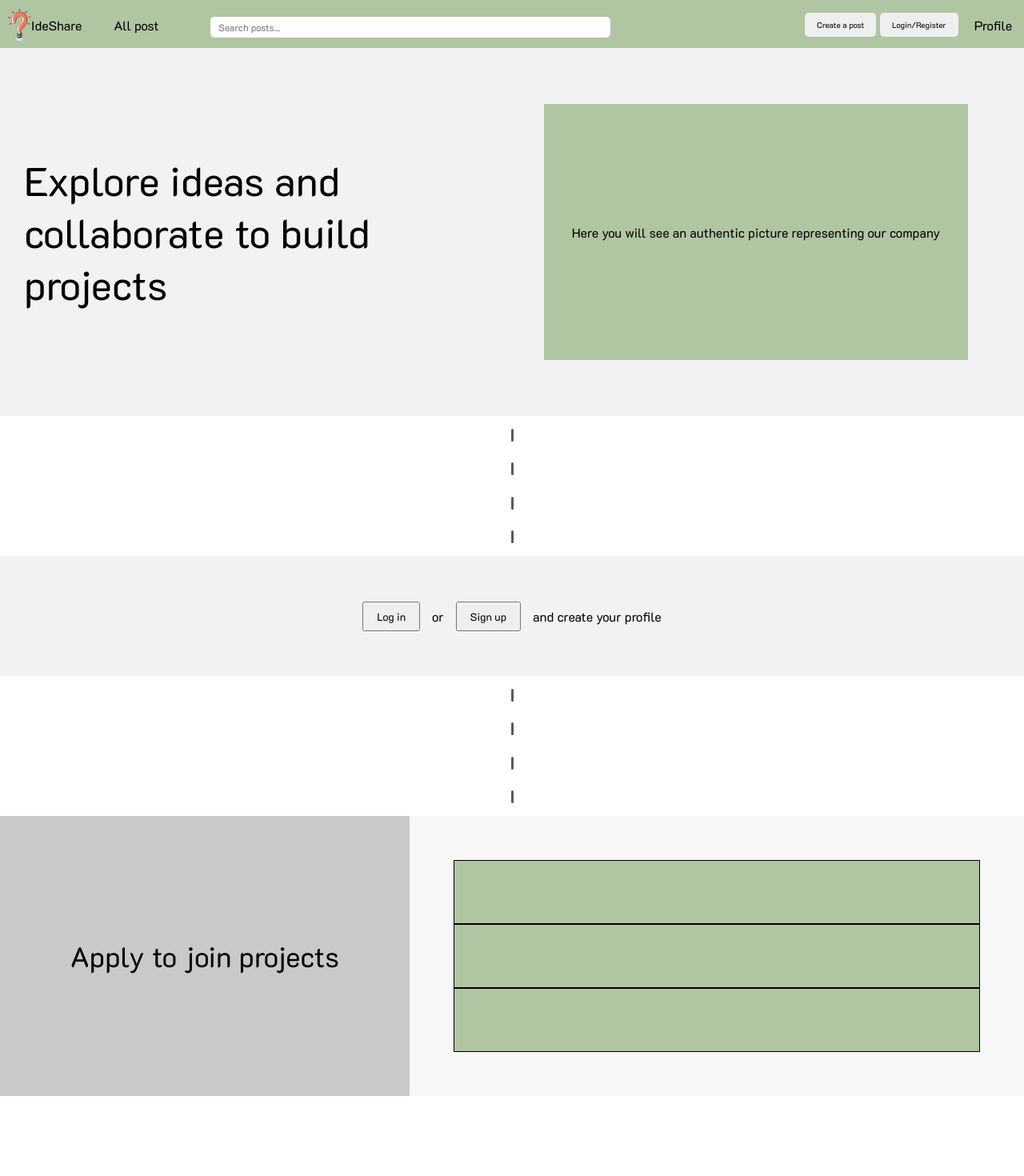
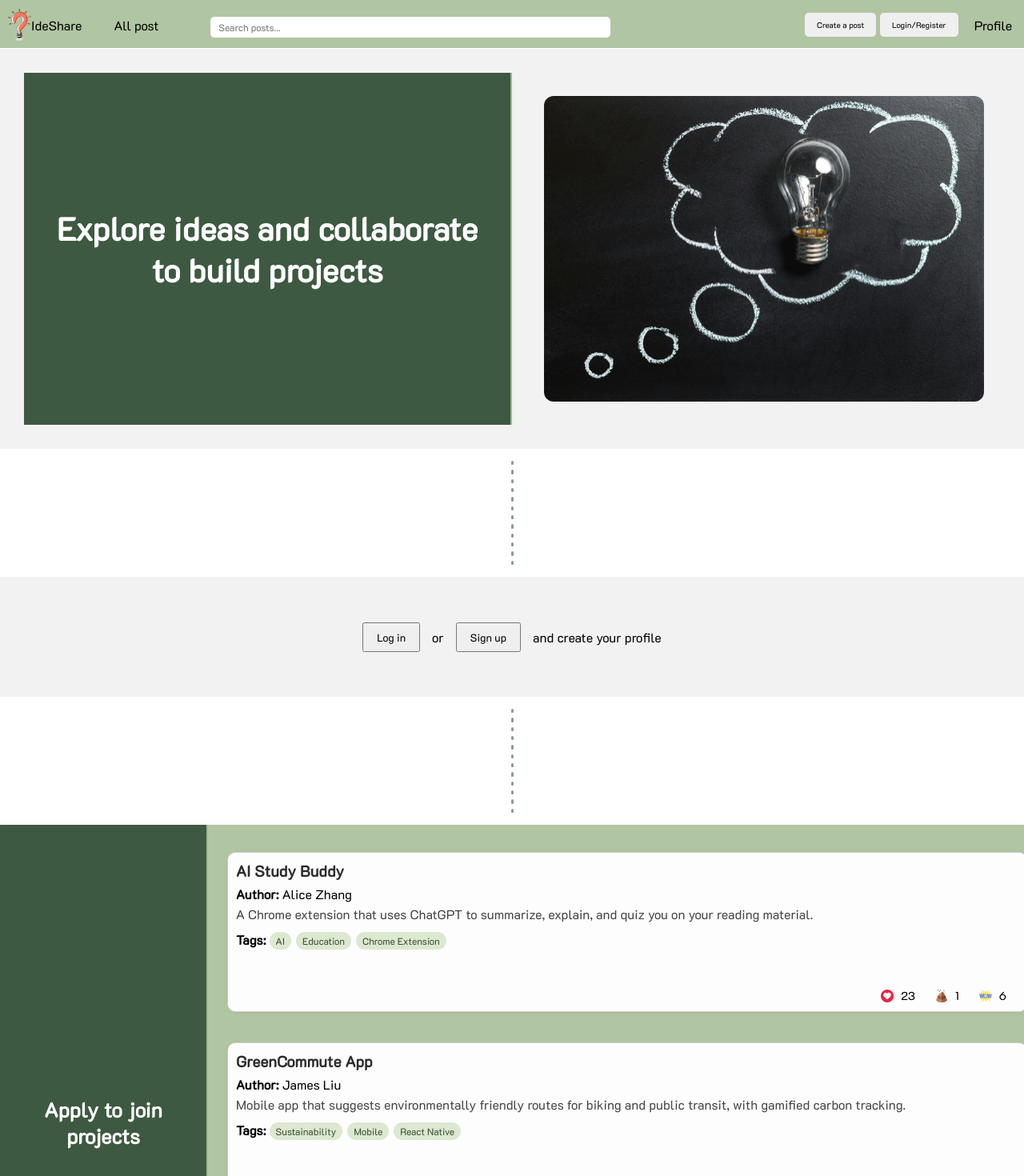
Before and after one commit to Sflegioner/IdeShare, a React (Create React App) app in the folder ClientSide/my-app/: page / in a window 1280 px wide. Shown: the top 1470 px of the page at 80% size. Before the commit the page ends 1370 px from the top, so only its background shows below. Built offline with nearby package versions, Linux system fonts and the light colour scheme.

Commit message:
Changed main oage design

```diff
--- a/ClientSide/my-app/src/page_styles/main_page.css
+++ b/ClientSide/my-app/src/page_styles/main_page.css
@@ -143,59 +143,84 @@
 }
 
 .block-one .section-left {
-    float: left;
   width: 50%;
-    display: inline-block;
-    height: 400px;
   display: flex;
   align-items: center;
-    font-size: 50px;
+  justify-content: center;
+  text-align: center;
+  font-size: 40px;
+  padding: 20px;
+  box-sizing: border-box;
 }
 
 .block-one .section-right {
   width: 50%;
-    height: 400px;
-    display: inline-block;
-    padding: 40px;
+  padding: 20px;
+  box-sizing: border-box;
+  display: flex;
+  justify-content: center;
+  align-items: center;
 }
 
 .block-one {
+  width: 100%; /* fill full width */
+  margin: 0 auto; /* center horizontally if max-width set */
+  box-sizing: border-box;
+  display: flex;
+  justify-content: space-between;
+  align-items: stretch; /* match height */
+  height: 500px; /* fixed height for layout */
   padding: 30px;
   background-color: #f3f2f2;
+  gap: 20px;
 }
 
+/*picture*/
+
 .picture {
+  width: 100%;
+  height: 100%;
+  overflow: hidden;
   display: flex;
-    height: 100%;
-    width: 100%;
-    background-color: #b0c5a2;
+  align-items: center;
   justify-content: center;
-    align-items: center;
 }
+
+.picture-img {
+  max-width: 100%;
+  max-height: 100%;
+  object-fit: contain; /* or 'cover' if you want full fill */
+  border-radius: 12px;
+  display: block;
+}
+/*picture*/
+
+/*dots*/
 
 .dotted-container {
   display: flex;
   flex-direction: column;
   align-items: center;
-    /* Aligns dots in the center */
-    gap: 10px;
-    /* Controls spacing between dots */
-    height: 175px;
-    /* Length of the entire line */
-    justify-content: space-evenly;
-    /* Distributes dots evenly */
+  gap: 6px; /* tighter spacing */
+  height: 160px;
+  justify-content: center;
+  padding: 15px 0;
 }
 
 .dot {
-    border-radius: 3px;
-    opacity: 65%;
   width: 3px;
-    /* Thickness of the line */
-    height: 16px;
-    /* Height of each dot */
-    background-color: black;
-    /* Dot color */
+  height: 8px;
+  border-radius: 4px;
+  background-color: #3e5941; /* matches your theme */
+  opacity: 0.6;
+  transition: opacity 0.2s ease;
 }
+
+.dot:hover {
+  opacity: 1;
+}
+
+/*dots_*/
 
 .authenticate {
   background-color: #f3f2f2;
@@ -212,33 +237,125 @@
   padding: 8px 16px;
 }
 
-.block-three .section-left {
-    float: left;
-    width: 40%;
-    height: 350px;
-    background-color: rgb(201, 201, 201);
-    font-size: 35px;
-    text-align: center;
-    align-content: center;
+/* here */
+.block-three {
+  display: flex;
+  background-color: #b0c5a2; /* your primary */
+  overflow: hidden;
+  box-shadow: 0 4px 12px rgba(0, 0, 0, 0.08);
+  flex-wrap: wrap;
 }
 
-.block-three .section-right {
-    float: right;
-    width: 60%;
-    height: 350px;
-    background-color: rgb(247, 247, 247);
-    padding: 55px;
+/* === LEFT LABEL SECTION === */
+.section-left {
+  background-color: #3e5941;
+  color: white;
+  padding: 40px 20px;
+  font-size: 1.6rem;
+  font-weight: 600;
+  width: 260px;
+  display: flex;
+  align-items: center;
+  justify-content: center;
+  text-align: center;
+  border-right: 2px solid #a0b792;
 }
 
+/* === RIGHT POSTS SECTION === */
+.section-right {
+  flex: 1;
+  padding: 24px;
+  box-sizing: border-box;
+  max-height: none;
+  overflow-y: auto;
+}
+
+/* === POSTS CONTAINER === */
 .project-container {
   display: flex;
-    height: 100%;
-    width: 100%;
-    background-color: #b0c5a2;
   flex-direction: column;
+  gap: 18px;
 }
 
-.project-container .container {
-    flex: 1;
-    border: 0.5px solid black;
+/* === INDIVIDUAL POST === */
+.post-body {
+  background: #fdfdfd;
+  border: 1px solid #d8e2cc;
+  border-left: 6px solid #8ea989;
+  border-radius: 10px;
+  padding: 14px 18px;
+  box-shadow: 0 1px 5px rgba(0, 0, 0, 0.05);
+  transition: transform 0.15s ease-in-out;
 }
+.post-body:hover {
+  transform: translateY(-2px);
+}
+
+/* === TITLES & TEXT === */
+.post-title {
+  font-size: 1.2rem;
+  margin: 0 0 6px;
+  color: #2d2d2d;
+}
+
+.post-description {
+  margin: 4px 0 10px;
+  color: #444;
+}
+
+/* === REACTIONS BAR === */
+.ul-reactions {
+  list-style: none;
+  display: flex;
+  gap: 10px;
+  padding: 0;
+  margin: 6px 0;
+}
+
+.reaction-item {
+  display: flex;
+  align-items: center;
+  gap: 4px;
+  font-size: 0.9rem;
+}
+
+/* === TAGS === */
+.tags-container {
+  margin-top: 6px;
+}
+
+.tag-item {
+  background-color: #dce8d0;
+  color: #3a4d37;
+  padding: 3px 8px;
+  margin: 2px 6px 2px 0;
+  border-radius: 12px;
+  font-size: 12px;
+  display: inline-block;
+}
+
+/* === VOTING === */
+.ContainerRate {
+  display: flex;
+  align-items: center;
+  justify-content: center;
+  gap: 12px;
+  margin-top: 10px;
+}
+
+.vote-button {
+  background: none;
+  border: none;
+  font-size: 1.3rem;
+  cursor: pointer;
+  color: #3e5941;
+  transition: color 0.2s;
+}
+.vote-button:hover {
+  color: #2d3d2a;
+}
+
+.vote-count {
+  font-weight: 600;
+  font-size: 1rem;
+}
--- a/ClientSide/my-app/src/pages/main_page.tsx
+++ b/ClientSide/my-app/src/pages/main_page.tsx
@@ -1,6 +1,39 @@
 import React from "react";
-import '../page_styles/main_page.css'
+import "../page_styles/main_page.css";
 export const MainPage = () => {
+  const examplePosts = [
+    {
+      id: "1",
+      title: "AI Study Buddy",
+      user_author: "Alice Zhang",
+      short_description:
+        "A Chrome extension that uses ChatGPT to summarize, explain, and quiz you on your reading material.",
+      reaction: { likes: 23, dislikes: 1, wow_reactions: 6 },
+      tags: ["AI", "Education", "Chrome Extension"],
+      rate: 17,
+    },
+    {
+      id: "2",
+      title: "GreenCommute App",
+      user_author: "James Liu",
+      short_description:
+        "Mobile app that suggests environmentally friendly routes for biking and public transit, with gamified carbon tracking.",
+      reaction: { likes: 15, dislikes: 2, wow_reactions: 8 },
+      tags: ["Sustainability", "Mobile", "React Native"],
+      rate: 21,
+    },
+    {
+      id: "3",
+      title: "SkillSwap Platform",
+      user_author: "Maria Gonzalez",
+      short_description:
+        "A web platform where people can trade skills — e.g., coding lessons for language tutoring.",
+      reaction: { likes: 30, dislikes: 0, wow_reactions: 12 },
+      tags: ["Web", "Social", "Marketplace"],
+      rate: 28,
+    },
+  ];
+
   return (
     <>
       <div>
@@ -11,17 +44,18 @@ export const MainPage = () => {
           </div>
           <div className="section-right">
             <div className="picture">
-                            <p className="picture-text">
-                                Here you will see an authentic picture representing our company
-                            </p>
+              <img
+                src="image.jpg" // path to your image
+                alt="Our company"
+                className="picture-img"
+              />
             </div>
           </div>
         </div>
         <div className="dotted-container">
-                    <div className="dot"></div>
-                    <div className="dot"></div>
-                    <div className="dot"></div>
-                    <div className="dot"></div>
+          {[...Array(12)].map((_, i) => (
+            <div key={i} className="dot" />
+          ))}
         </div>
         <div className="block-two">
           <div className="authenticate">
@@ -32,18 +66,60 @@ export const MainPage = () => {
           </div>
         </div>
         <div className="dotted-container">
-                    <div className="dot"></div>
-                    <div className="dot"></div>
-                    <div className="dot"></div>
-                    <div className="dot"></div>
+          {[...Array(12)].map((_, i) => (
+            <div key={i} className="dot" />
+          ))}
         </div>
         <div className="block-three">
           <div className="section-left">Apply to join projects</div>
           <div className="section-right">
             <div className="project-container">
-                            <div className="container"></div>
-                            <div className="container"></div>
-                            <div className="container"></div>
+              {examplePosts.map((post, index) => (
+                <div key={index} className="post-body">
+                  <h2 className="post-title">{post.title}</h2>
+                  <p>
+                    <strong>Author:</strong> {post.user_author}
+                  </p>
+                  <p className="post-description">{post.short_description}</p>
+
+                  <div className="reactions-bar">
+                    <ul className="ul-reactions">
+                      <li className="reaction-item">
+                        <img src="like.png" width={16} height={16} alt="like" />
+                        <span>{post.reaction.likes}</span>
+                      </li>
+                      <li className="reaction-item">
+                        <img
+                          src="poop.png"
+                          width={16}
+                          height={16}
+                          alt="dislike"
+                        />
+                        <span>{post.reaction.dislikes}</span>
+                      </li>
+                      <li className="reaction-item">
+                        <img src="wow.png" width={16} height={16} alt="wow" />
+                        <span>{post.reaction.wow_reactions}</span>
+                      </li>
+                    </ul>
+                  </div>
+
+                  <div className="tags-container">
+                    <strong>Tags:</strong>{" "}
+                    {post.tags.map((tag, i) => (
+                      <span key={i} className="tag-item">
+                        {tag}
+                      </span>
+                    ))}
+                  </div>
+
+                  <div className="ContainerRate">
+                    <button className="vote-button upvote">▲</button>
+                    <p className="vote-count">{post.rate}</p>
+                    <button className="vote-button downvote">▼</button>
+                  </div>
+                </div>
+              ))}
             </div>
           </div>
         </div>
```
Also changed, not shown: ClientSide/my-app/src/pages/all_post.tsx (+3 -18 lines), ClientSide/my-app/public/image.jpg (added). Lines whose indentation alone changed are shown as unchanged.
